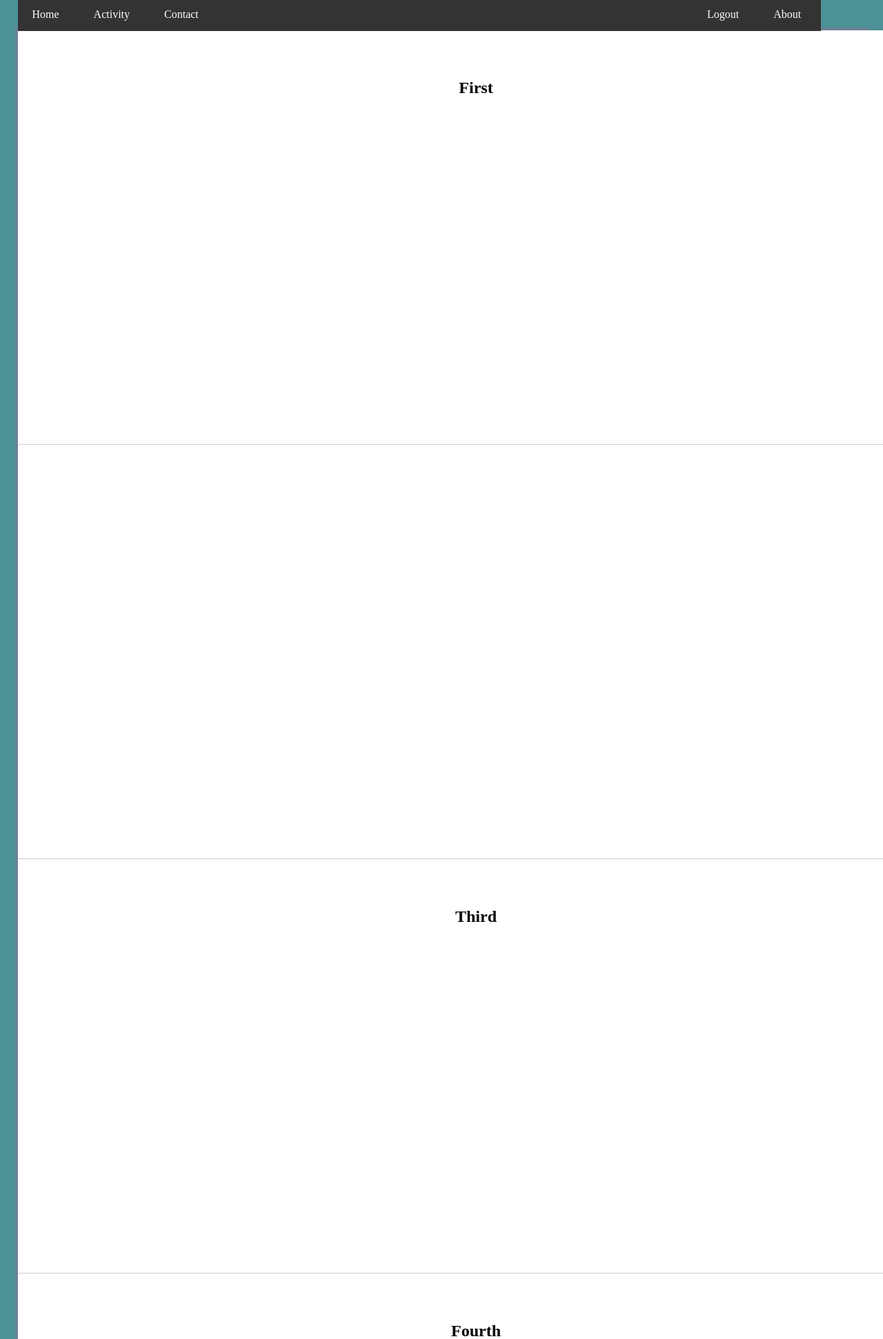
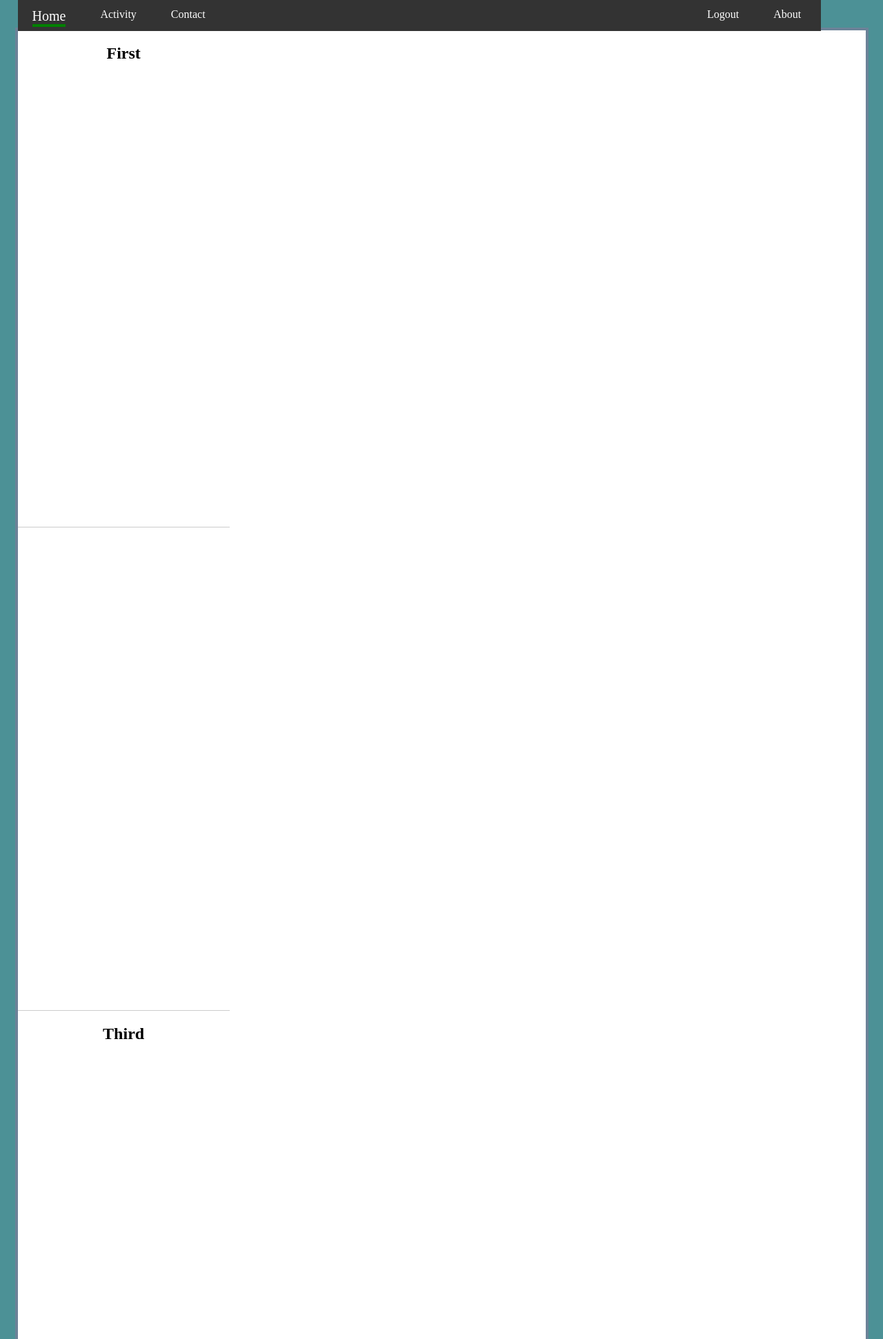
Before and after one commit to mrpyaesone/Mini-Thesis-Apache_log_file_analysis-, a PHP site: page /PHP/Temp.php in a window 1280 px wide; the page is wider, and only the part inside the window is pictured. Shown: the top 1942 px of that part at 69% size. Run offline with PHP 8.4, Linux system fonts and the light colour scheme.

Commit message:
UI Updates

```diff
--- a/Temp.php
+++ b/Temp.php
@@ -84,11 +84,11 @@ body {
 }
 
 section {
-  width: 100%;
-  padding: 50px;
+  width: 25%;
+  padding: 0px;
   background: #fff;
   border-bottom: 1px solid #ccc;
-  height: 500px;
+  height: 700px;
   text-align: center;
 }
 
@@ -104,7 +104,7 @@ nav ul li a:hover {
 section.active {}
 
 </style>
-<link rel="import" id="acticityL" href="Activity.html">
+<link rel="import" id="acticityL" href="http://localhost/PHP/Thesis/Bash/HTML%20Templates%20using%20bash/Activity.html">
 </head>
 <?php if($valid){ ?>
 <body>
@@ -233,12 +233,12 @@ section.active {}
 <script class="cssdeck" src="jquery-3.1.0.min.js"></script>
 
         <script>
-      var sections = $('section'), nav = $('nav'), nav_height = nav.outerHeight();
-$(window).on('scroll', function () {
-    var cur_pos = $(this).scrollTop();
-    sections.each(function () {
-        var top = $(this).offset().top - nav_height, bottom = top + $(this).outerHeight();
-        if (cur_pos >= top && cur_pos <= bottom) {
+          var sections = $('section'), nav = $('nav'), nav_height = nav.outerHeight() + 80;
+          $(window).on('scroll', function () {
+          var cur_pos = $(this).scrollTop();
+          sections.each(function () {
+            var top = $(this).offset().top - nav_height, bottom = top + $(this).outerHeight();
+           if (cur_pos >= top && cur_pos <= bottom) {
             nav.find('a').removeClass('active');
             sections.removeClass('active');
             $(this).addClass('active');
```
